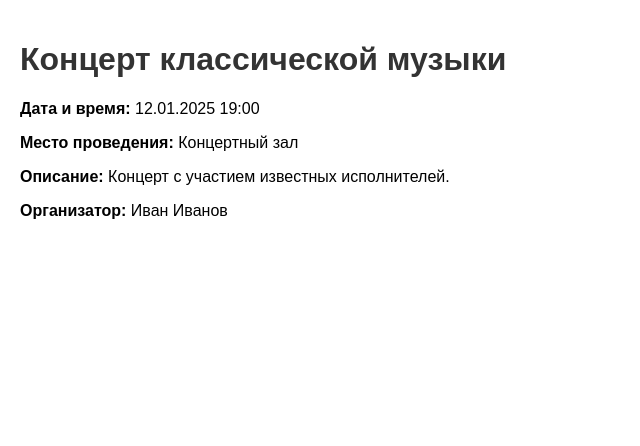
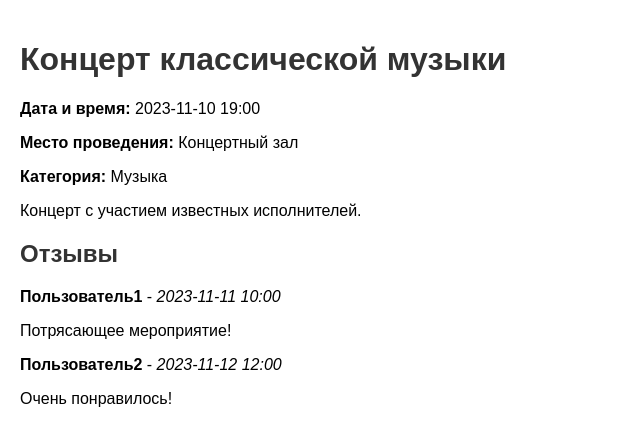
Before and after one commit to sermakov/Django_Project_OVR, a Django app: page /events/1/ in a window 1280 px wide. Shown: the part 38-484 px from the top of the page, without its empty margins (0-640 px from the left). Run offline with Django 5.2, Linux system fonts and the light colour scheme.

Commit message:
Обновлены представления и шаблоны

```diff
--- a/event_manager/events/views.py
+++ b/event_manager/events/views.py
@@ -2,9 +2,11 @@ from django.shortcuts import render, get_object_or_404, redirect
 from django.views.generic import TemplateView
 
 events = [
-        {'id': 1, 'title': 'Концерт классической музыки', 'date': '12.01.2025 19:00', 'description': 'Концерт с участием известных исполнителей.', 'location': 'Концертный зал', 'organizer': 'Иван Иванов'},
-        {'id': 2, 'title': 'Выставка современного искусства', 'date': '02.02.2025 10:00', 'description': 'Выставка работ современных художников.', 'location': 'Галерея искусств', 'organizer': 'Петр Петров'},
-        {'id': 3, 'title': 'Театральная постановка', 'date': '08.03.2025 18:30', 'description': 'Постановка классического произведения.', 'location': 'Драматический театр', 'organizer': 'Светлана Смирнова'},
+        {'id': 1, 'title': 'Концерт классической музыки', 'date': '2023-11-10 19:00', 'description': 'Концерт с участием известных исполнителей.', 'location': 'Концертный зал', 'organizer': 'Иван Иванов', 'category': 'Музыка', 'comments': [
+            {'user': 'Пользователь1', 'comment': 'Потрясающее мероприятие!', 'created_at': '2023-11-11 10:00'},
+            {'user': 'Пользователь2', 'comment': 'Очень понравилось!', 'created_at': '2023-11-12 12:00'},
+        ]},
+        # Добавьте другие мероприятия, если необходимо
     ]
 
 def home(request):
@@ -15,9 +17,14 @@ def event_list(request):
     return render(request, 'events/event_list.html')
 
 def event_detail(request, event_id):
+    # Статические данные, так как модели не используются
     event = next((item for item in events if item['id'] == event_id), None)
     if event:
-        return render(request, 'events/event_detail.html', {'event': event})
+        comments = event.get('comments', [])
+        return render(request, 'events/event_detail.html', {
+            'event': event,
+            'comments': comments
+        })
     else:
         return render(request, 'events/event_not_found.html')
 
--- a/event_manager/templates/events/event_detail.html
+++ b/event_manager/templates/events/event_detail.html
@@ -8,6 +8,18 @@
     <h1>{{ event.title }}</h1>
     <p><strong>Дата и время:</strong> {{ event.date }}</p>
     <p><strong>Место проведения:</strong> {{ event.location }}</p>
-    <p><strong>Описание:</strong> {{ event.description }}</p>
-    <p><strong>Организатор:</strong> {{ event.organizer }}</p>
+    <p><strong>Категория:</strong> {{ event.category }}</p>
+    <p>{{ event.description }}</p>
+
+    <h2>Отзывы</h2>
+    {% if comments %}
+        {% for comment in comments %}
+            <div class="comment">
+                <p><strong>{{ comment.user }}</strong> - <em>{{ comment.created_at }}</em></p>
+                <p>{{ comment.comment }}</p>
+            </div>
+        {% endfor %}
+    {% else %}
+        <p>Нет отзывов о данном мероприятии.</p>
+    {% endif %}
 {% endblock %}
```
Also changed, not shown: Задание 22. Работа с контекстом и подключение стилей.md (+4 -3 lines).
